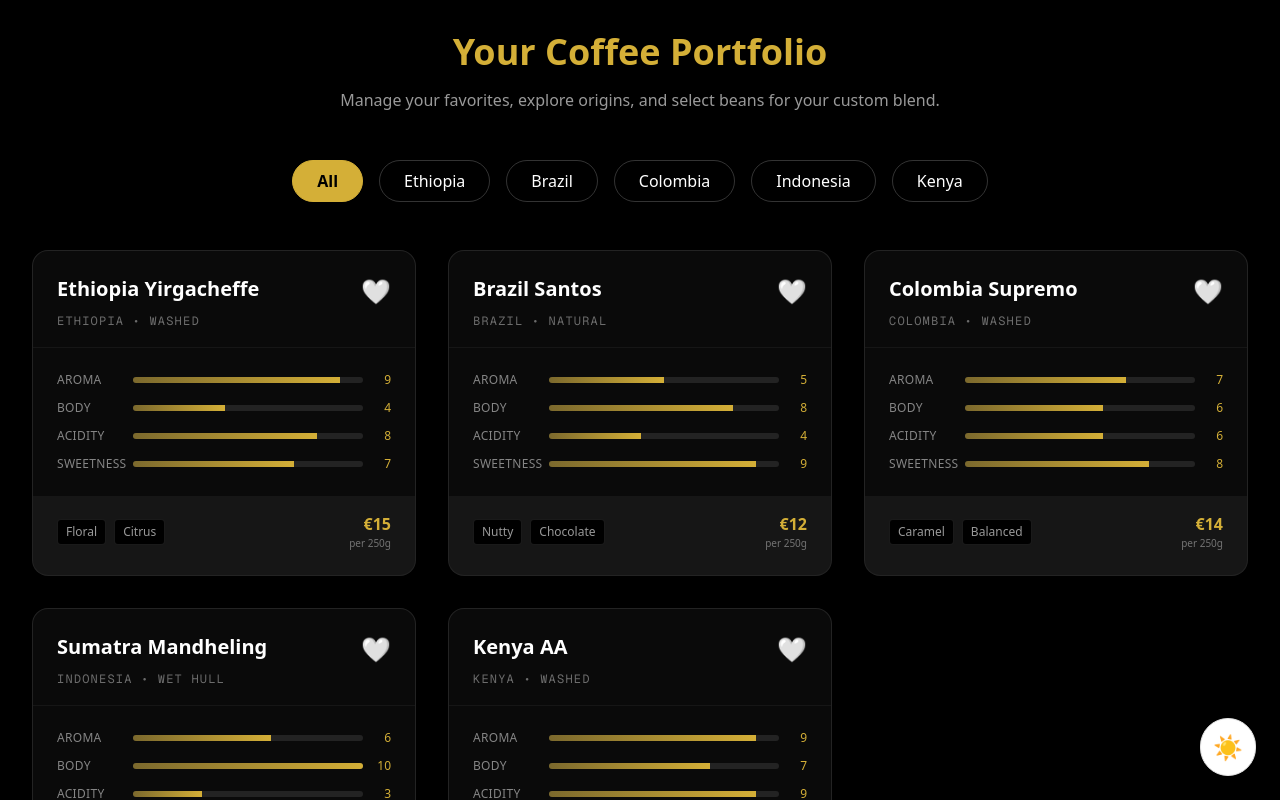
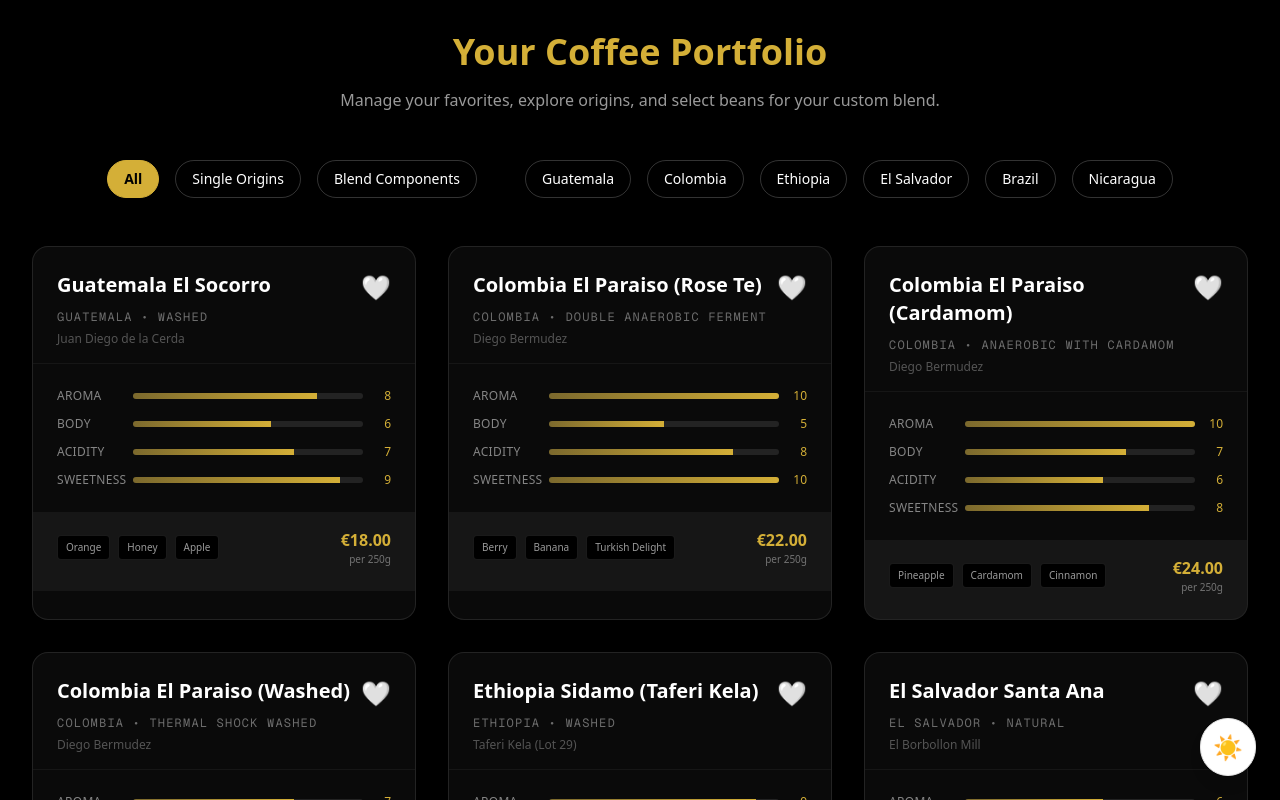
Before and after one commit to conornaught0n/BLENDIE-SITE, a Next.js app: page /portfolio in a window 1280 px wide. Shown: the top 800 px of the page. Built offline with nearby package versions, Linux system fonts and the light colour scheme.

Commit message:
Populate Portfolio with Real Coffee Data (Firescope/Falcon)

```diff
--- a/app/portfolio/page.tsx
+++ b/app/portfolio/page.tsx
@@ -1,15 +1,7 @@
 "use client";
 
 import React, { useState } from 'react';
-
-// Mock Data matching our new Schema
-const MOCK_COFFEES = [
-  { id: '1', name: 'Ethiopia Yirgacheffe', type: 'Single Origin', origin: 'Ethiopia', process: 'Washed', price_250g: 15, price_1kg: 45, aroma: 9, body: 4, acidity: 8, sweetness: 7, aftertaste: 8, tags: ['Floral', 'Citrus'] },
-  { id: '2', name: 'Brazil Santos', type: 'Single Origin', origin: 'Brazil', process: 'Natural', price_250g: 12, price_1kg: 38, aroma: 5, body: 8, acidity: 4, sweetness: 9, aftertaste: 6, tags: ['Nutty', 'Chocolate'] },
-  { id: '3', name: 'Colombia Supremo', type: 'Single Origin', origin: 'Colombia', process: 'Washed', price_250g: 14, price_1kg: 42, aroma: 7, body: 6, acidity: 6, sweetness: 8, aftertaste: 7, tags: ['Caramel', 'Balanced'] },
-  { id: '4', name: 'Sumatra Mandheling', type: 'Single Origin', origin: 'Indonesia', process: 'Wet Hull', price_250g: 16, price_1kg: 48, aroma: 6, body: 10, acidity: 3, sweetness: 6, aftertaste: 9, tags: ['Earth', 'Spice'] },
-  { id: '5', name: 'Kenya AA', type: 'Single Origin', origin: 'Kenya', process: 'Washed', price_250g: 18, price_1kg: 55, aroma: 9, body: 7, acidity: 9, sweetness: 8, aftertaste: 9, tags: ['Berry', 'Wine'] },
-];
+import { COFFEE_DATA } from '@/lib/coffee-data';
 
 export default function Portfolio() {
   const [favorites, setFavorites] = useState<string[]>([]);
@@ -22,8 +14,11 @@ export default function Portfolio() {
   };
 
   const filteredCoffees = filter === 'All'
-    ? MOCK_COFFEES
-    : MOCK_COFFEES.filter(c => c.origin === filter);
+    ? COFFEE_DATA
+    : COFFEE_DATA.filter(c => c.origin === filter || c.type === (filter === 'Single Origin' ? 'Single Origin' : 'Blend Component'));
+
+  // Extract unique origins for filter
+  const origins = Array.from(new Set(COFFEE_DATA.map(c => c.origin)));
 
   return (
     <div className="min-h-screen bg-black text-white p-8">
@@ -35,19 +30,18 @@ export default function Portfolio() {
       </header>
 
       {/* Filter Bar */}
-      <div className="flex justify-center gap-4 mb-12">
-        {['All', 'Ethiopia', 'Brazil', 'Colombia', 'Indonesia', 'Kenya'].map(f => (
-          <button
-            key={f}
-            onClick={() => setFilter(f)}
-            className={`px-6 py-2 rounded-full border transition-all ${
-              filter === f
-                ? 'bg-[#D4AF37] border-[#D4AF37] text-black font-bold'
-                : 'bg-transparent border-white/20 text-white hover:border-[#D4AF37]/50'
-            }`}
-          >
-            {f}
-          </button>
+      <div className="flex justify-center gap-4 mb-12 flex-wrap">
+        <FilterBtn label="All" active={filter === 'All'} onClick={() => setFilter('All')} />
+        <FilterBtn label="Single Origins" active={filter === 'Single Origin'} onClick={() => setFilter('Single Origin')} />
+        <FilterBtn label="Blend Components" active={filter === 'Blend Component'} onClick={() => setFilter('Blend Component')} />
+        <div className="w-full md:w-auto h-px md:h-8 bg-white/10 mx-2" />
+        {origins.map(origin => (
+          <FilterBtn
+            key={origin}
+            label={origin}
+            active={filter === origin}
+            onClick={() => setFilter(origin)}
+          />
         ))}
       </div>
 
@@ -56,11 +50,12 @@ export default function Portfolio() {
         {filteredCoffees.map(coffee => (
           <div key={coffee.id} className="group relative bg-[#0a0a0a] border border-white/10 rounded-2xl overflow-hidden hover:border-[#D4AF37]/50 transition-all duration-300">
 
-            {/* Card Header (Origin & Process) */}
+            {/* Card Header */}
             <div className="p-6 pb-4 border-b border-white/5 flex justify-between items-start">
               <div>
                 <h3 className="text-xl font-bold text-white mb-1 group-hover:text-[#D4AF37] transition-colors">{coffee.name}</h3>
                 <span className="text-xs font-mono text-white/40 uppercase tracking-widest">{coffee.origin} • {coffee.process}</span>
+                <p className="text-xs text-white/30 mt-1">{coffee.producer}</p>
               </div>
               <button
                 onClick={() => toggleHeart(coffee.id)}
@@ -80,15 +75,15 @@ export default function Portfolio() {
 
             {/* Tags & Price */}
             <div className="p-6 pt-4 bg-white/5 flex items-center justify-between">
-              <div className="flex gap-2">
-                {coffee.tags.map(tag => (
-                  <span key={tag} className="text-xs bg-black border border-white/10 px-2 py-1 rounded text-white/60">
+              <div className="flex gap-2 flex-wrap max-w-[70%]">
+                {coffee.tags.slice(0, 3).map(tag => (
+                  <span key={tag} className="text-[10px] bg-black border border-white/10 px-2 py-1 rounded text-white/60">
                     {tag}
                   </span>
                 ))}
               </div>
               <div className="text-right">
-                <p className="text-[#D4AF37] font-bold">€{coffee.price_250g}</p>
+                <p className="text-[#D4AF37] font-bold">€{coffee.price_250g.toFixed(2)}</p>
                 <p className="text-[10px] text-white/40">per 250g</p>
               </div>
             </div>
@@ -123,6 +118,19 @@ export default function Portfolio() {
   );
 }
 
+const FilterBtn = ({ label, active, onClick }: { label: string, active: boolean, onClick: () => void }) => (
+  <button
+    onClick={onClick}
+    className={`px-4 py-2 rounded-full border text-sm transition-all ${
+      active
+        ? 'bg-[#D4AF37] border-[#D4AF37] text-black font-bold'
+        : 'bg-transparent border-white/20 text-white hover:border-[#D4AF37]/50'
+    }`}
+  >
+    {label}
+  </button>
+);
+
 const TraitBar = ({ label, value }: { label: string, value: number }) => (
   <div className="flex items-center gap-3 text-sm">
     <span className="w-16 text-white/50 text-xs uppercase tracking-wide">{label}</span>
--- /dev/null
+++ b/lib/coffee-data.ts
@@ -0,0 +1,111 @@
+"use client";
+
+export const COFFEE_DATA = [
+  // -- ROASTED COFFEE (From Log) --
+  {
+    id: 'guatemala-el-socorro',
+    name: 'Guatemala El Socorro',
+    origin: 'Guatemala',
+    producer: 'Juan Diego de la Cerda',
+    variety: 'Maracaturra Yellow',
+    process: 'Washed',
+    altitude: '1850m',
+    price_250g: 18.00,
+    aroma: 8, body: 6, acidity: 7, sweetness: 9, aftertaste: 7,
+    tags: ['Orange', 'Honey', 'Apple', 'Slight Berry', 'Caramel'],
+    type: 'Single Origin'
+  },
+  {
+    id: 'colombia-el-paraiso-rose',
+    name: 'Colombia El Paraiso (Rose Te)',
+    origin: 'Colombia',
+    producer: 'Diego Bermudez',
+    variety: 'Castillo',
+    process: 'Double Anaerobic Ferment',
+    altitude: '1930m',
+    price_250g: 22.00,
+    aroma: 10, body: 5, acidity: 8, sweetness: 10, aftertaste: 9,
+    tags: ['Berry', 'Banana', 'Turkish Delight', 'Rose', 'Clean'],
+    type: 'Single Origin'
+  },
+  {
+    id: 'colombia-el-paraiso-cardamom',
+    name: 'Colombia El Paraiso (Cardamom)',
+    origin: 'Colombia',
+    producer: 'Diego Bermudez',
+    variety: 'Castillo',
+    process: 'Anaerobic with Cardamom',
+    altitude: '1930m',
+    price_250g: 24.00,
+    aroma: 10, body: 7, acidity: 6, sweetness: 8, aftertaste: 10,
+    tags: ['Pineapple', 'Cardamom', 'Cinnamon', 'Blueberry', 'Ferment'],
+    type: 'Single Origin'
+  },
+  {
+    id: 'colombia-el-paraiso-washed',
+    name: 'Colombia El Paraiso (Washed)',
+    origin: 'Colombia',
+    producer: 'Diego Bermudez',
+    variety: 'Castillo',
+    process: 'Thermal Shock Washed',
+    altitude: '1930m',
+    price_250g: 19.00,
+    aroma: 7, body: 7, acidity: 6, sweetness: 8, aftertaste: 8,
+    tags: ['Smooth Caramel', 'Chocolate', 'Delicate Fruits'],
+    type: 'Single Origin'
+  },
+
+  // -- GREEN COFFEE (Falcon Micro) --
+  {
+    id: 'ethiopia-sidamo',
+    name: 'Ethiopia Sidamo (Taferi Kela)',
+    origin: 'Ethiopia',
+    producer: 'Taferi Kela (Lot 29)',
+    variety: '74112, 74158 & Enat Buna',
+    process: 'Washed',
+    altitude: '1900-2100m',
+    price_250g: 16.00,
+    aroma: 9, body: 5, acidity: 9, sweetness: 8, aftertaste: 8,
+    tags: ['Peach', 'Caramel', 'Minty', 'Cocoa', 'Green Apple'],
+    type: 'Blend Component'
+  },
+  {
+    id: 'el-salvador-santa-ana',
+    name: 'El Salvador Santa Ana',
+    origin: 'El Salvador',
+    producer: 'El Borbollon Mill',
+    variety: 'Red Bourbon',
+    process: 'Natural',
+    altitude: '1300-1400m',
+    price_250g: 14.50,
+    aroma: 6, body: 8, acidity: 5, sweetness: 9, aftertaste: 7,
+    tags: ['Orange', 'Chocolate Mousse', 'Snickers', 'Medium Acidity'],
+    type: 'Blend Component'
+  },
+  {
+    id: 'brazil-sul-de-minas',
+    name: 'Brazil Sul de Minas',
+    origin: 'Brazil',
+    producer: 'Cocatrel',
+    variety: 'Mixed',
+    process: 'Natural',
+    altitude: '900-1300m',
+    price_250g: 12.00,
+    aroma: 5, body: 9, acidity: 4, sweetness: 8, aftertaste: 6,
+    tags: ['Caramel', 'Hazelnut', 'Green Apple', 'Milk Chocolate'],
+    type: 'Blend Component'
+  },
+  {
+    id: 'nicaragua-decaf',
+    name: 'Nicaragua Sugar Cane Decaf',
+    origin: 'Nicaragua',
+    producer: 'Various',
+    variety: 'Mixed',
+    process: 'Sugar Cane Decaf',
+    altitude: '1200m+',
+    price_250g: 15.00,
+    aroma: 6, body: 6, acidity: 4, sweetness: 9, aftertaste: 5,
+    tags: ['Sweet Liquorice', 'Pear', 'Black Tea'],
+    type: 'Blend Component'
+  }
+];
```
